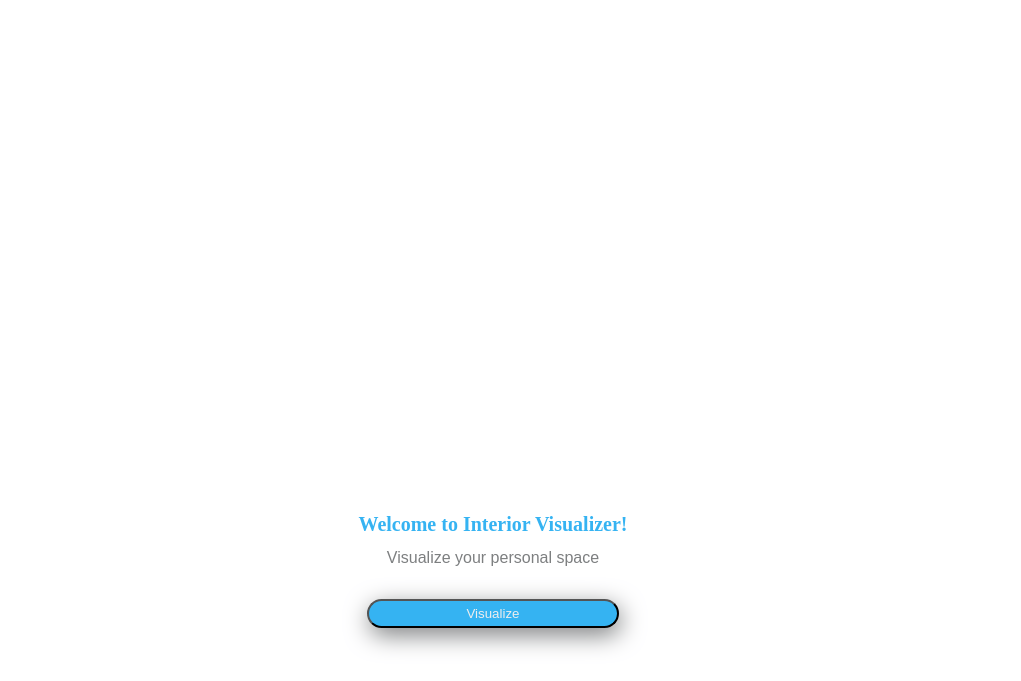
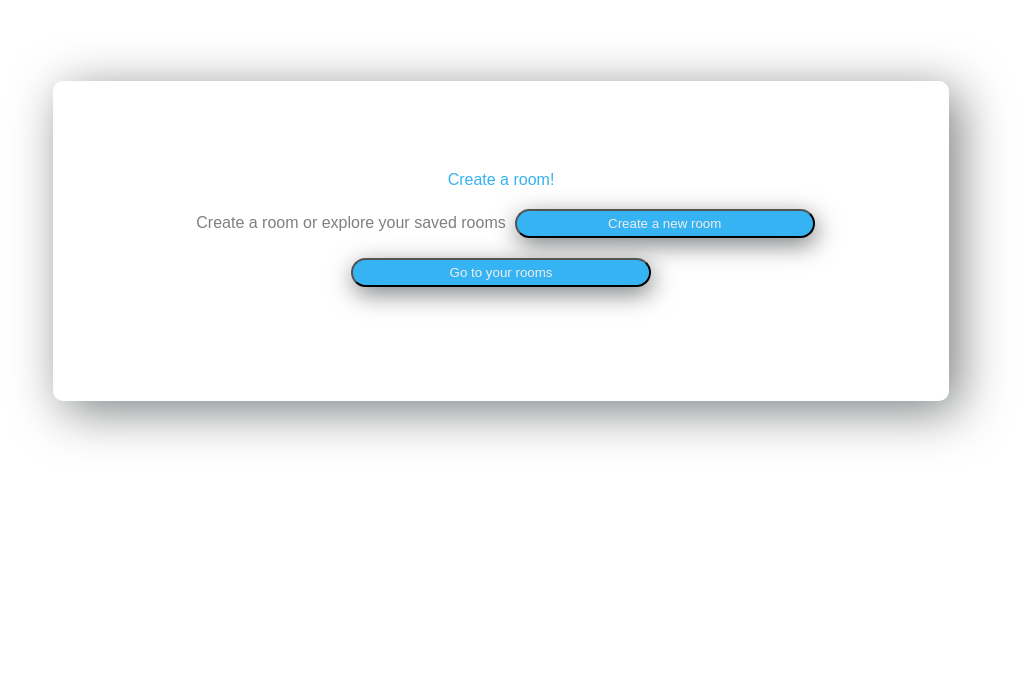
Before and after one commit to AshwinAashu/Interior-visualizer, a React (Create React App) app: page /createRooms in a window 1280 px wide. Shown: the part 119-800 px from the top of the page, without its empty margins (147-1168 px from the left). Built offline with nearby package versions, Linux system fonts and the light colour scheme.

Commit message:
createRooms component

```diff
--- a/src/App.js
+++ b/src/App.js
@@ -1,11 +1,17 @@
 import "./styles.css";
 import WelcomeScreen from "./component/WelcomeScreen";
-
+import { BrowserRouter, Routes, Route } from "react-router-dom";
+import CreateRooms from "./component/CreateRooms";
 export default function App() {
   return (
     <div className="App">
       <div className="container-main">
-        <WelcomeScreen />
+        <BrowserRouter>
+          <Routes>
+            <Route path="/" element={<WelcomeScreen />} />
+            <Route path="/createRooms" element={<CreateRooms />} />
+          </Routes>
+        </BrowserRouter>
       </div>
     </div>
   );
--- /dev/null
+++ b/src/component/CreateRooms.jsx
@@ -0,0 +1,20 @@
+const CreateRooms = () => {
+  return (
+    <div className="create-rooms-main">
+      <div className="create-rooms-container">
+        <div className="create-rooms-message">
+          Create a room!
+          <br />
+          <span className="title-sub">
+            Create a room or explore your saved rooms
+          </span>
+          <button className="btn-primary create-rooms">
+            Create a new room
+          </button>
+          <button className="btn-primary create-rooms">Go to your rooms</button>
+        </div>
+      </div>
+    </div>
+  );
+};
+export default CreateRooms;
--- a/src/component/WelcomeScreen.jsx
+++ b/src/component/WelcomeScreen.jsx
@@ -1,9 +1,18 @@
+import React from "react";
+import { useNavigate } from "react-router-dom";
 const WelcomeScreen = () => {
+  let navigate = useNavigate();
+  const handleRedirect = () => {
+    navigate("/createRooms");
+  };
+
   return (
     <div className="welcome-main">
       <div className="title-main">Welcome to Interior Visualizer!</div>
       <div className="title-sub">Visualize your personal space</div>
-      <button className="btn-primary">Visualize</button>
+      <button className="btn-primary" onClick={handleRedirect}>
+        Visualize
+      </button>
     </div>
   );
 };
--- a/src/styles.css
+++ b/src/styles.css
@@ -30,4 +30,28 @@
   padding: 5px;
   margin-top: 20px;
   width: 20%;
+  cursor: pointer;
 }
+.btn-primary.create-rooms {
+  width: 300px;
+  height: 25%;
+}
+.create-rooms-container {
+  border: 1px black;
+  width: 70%;
+  height: 40vh;
+  box-shadow: 10px 10px 50px var(--sub-color);
+  border-radius: 10px;
+  margin-top: 15%;
+  margin-left: 15%;
+  position: fixed;
+  overflow: hidden;
+  display: flex;
+  flex-flow: column wrap;
+}
+
+.create-rooms-message {
+  padding-top: 10%;
+  font: "Noto-Sans";
+  color: var(--main-color);
+}
```
